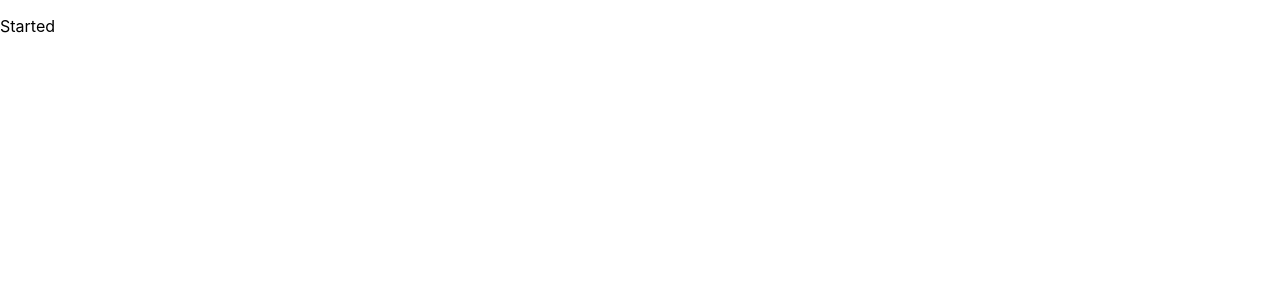
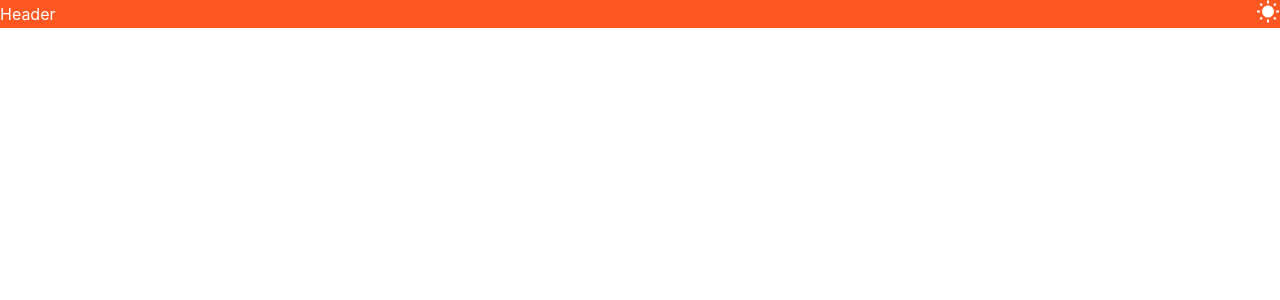
Before and after one commit to gtcelvam/portfolio, a React (Create React App) app: page / in a window 1280 px wide. Shown: the top 300 px of the page. Built offline with nearby package versions, Linux system fonts and the light colour scheme.

Commit message:
Light and Dark theme provider added.

```diff
--- a/package.json
+++ b/package.json
@@ -3,6 +3,11 @@
   "version": "0.1.0",
   "private": true,
   "dependencies": {
+    "@emotion/react": "^11.10.5",
+    "@emotion/styled": "^11.10.5",
+    "@mui/icons-material": "^5.10.16",
+    "@mui/material": "^5.10.17",
+    "@reduxjs/toolkit": "^1.9.1",
     "@testing-library/jest-dom": "^5.16.5",
     "@testing-library/react": "^13.4.0",
     "@testing-library/user-event": "^13.5.0",
@@ -12,6 +17,7 @@
     "@types/react-dom": "^18.0.9",
     "react": "^18.2.0",
     "react-dom": "^18.2.0",
+    "react-redux": "^8.0.5",
     "react-scripts": "5.0.1",
     "typescript": "^4.9.3",
     "web-vitals": "^2.1.4"
--- a/src/App.tsx
+++ b/src/App.tsx
@@ -1,10 +1,15 @@
 import React from 'react';
+import Provider from "./routes/provider";
+import S from './app.styles';
+import Home from './views/home';
 
 function App() {
   return (
-    <div className="App">
-      <p>Started</p>
-    </div>
+    <Provider>
+    <S.Container className="App">
+      <Home/>
+    </S.Container>
+    </Provider>
   );
 }
 
--- /dev/null
+++ b/src/app.styles.tsx
@@ -0,0 +1,12 @@
+import { styled } from '@mui/system';
+
+
+namespace S {
+    export const Container = styled("div")(({theme})=>({
+
+    }));
+}
+
+
+
+export default S;
--- /dev/null
+++ b/src/components/header/header.style.tsx
@@ -0,0 +1,14 @@
+import {styled} from "@mui/system";
+import {Box} from "@mui/material";
+
+namespace S{
+    export const HeaderContainer = styled(Box)(({theme})=>({
+        color: theme.palette.text.primary,
+        width:"100%",
+        display: 'flex',
+        alignItems: 'center',
+        justifyContent: "space-between"
+    }));
+}
+
+export default S
--- /dev/null
+++ b/src/components/header/index.tsx
@@ -0,0 +1,28 @@
+import React from 'react';
+import { useSelector,useDispatch } from 'react-redux';
+import WbSunnyIcon from '@mui/icons-material/WbSunny';
+import DarkModeIcon from '@mui/icons-material/DarkMode';
+import { RootState } from '../../utils/slice/configureStore';
+import { setTheme } from '../../utils/slice/themeSlice';
+import S from './header.style';
+
+
+const Header = () => {
+  const theme = useSelector((state:RootState)=>state.theme.theme);
+  const dispatch = useDispatch();
+
+  const handleTheme = ()=>{
+    dispatch(setTheme(theme === 'dark' ? 'light' : 'dark'))
+  }
+
+  return (
+    <S.HeaderContainer>
+        <p>Header</p>
+        <div onClick={handleTheme}>
+        {theme === 'dark' ? <WbSunnyIcon/> : <DarkModeIcon/>}
+        </div>
+    </S.HeaderContainer>
+  )
+}
+
+export default Header;
--- a/src/index.css
+++ b/src/index.css
@@ -1,5 +1,13 @@
+*{
+  margin:0;
+  padding:0;
+}
+
 body {
   margin: 0;
+  padding: 0;
+  width: 100%;
+  height: 100%;
   font-family: -apple-system, BlinkMacSystemFont, 'Segoe UI', 'Roboto', 'Oxygen',
     'Ubuntu', 'Cantarell', 'Fira Sans', 'Droid Sans', 'Helvetica Neue',
     sans-serif;
--- /dev/null
+++ b/src/routes/provider.tsx
@@ -0,0 +1,16 @@
+import React,{FC, ReactElement} from 'react';
+import {Provider as ToolkitProvider} from 'react-redux';
+import store from '../utils/slice/configureStore';
+
+type ProviderPropsType = { children: ReactElement };
+
+const Provider: FC<ProviderPropsType> = ({children}) => {
+  return (
+    <ToolkitProvider store={store}>
+        {children}
+    </ToolkitProvider>
+
+  )
+}
+
+export default Provider
--- /dev/null
+++ b/src/utils/slice/configureStore.ts
@@ -0,0 +1,14 @@
+import {configureStore} from "@reduxjs/toolkit";
+import themeSlice from "./themeSlice";
+
+
+const store = configureStore({
+    reducer:{
+        theme:themeSlice
+    }
+});
+
+export type RootState = ReturnType<typeof store.getState>
+
+
+export default store;
--- /dev/null
+++ b/src/utils/slice/themeSlice.ts
@@ -0,0 +1,23 @@
+import {createSlice} from '@reduxjs/toolkit';
+
+type themeType = {
+    theme: 'dark'|'light'
+}
+
+const initialState:themeType = {
+    theme : 'dark'
+}
+
+const themeSlice = createSlice({
+    name:"theme",
+    initialState:initialState,
+    reducers:{
+        setTheme : (state,action)=>{
+            state.theme = action.payload
+        }
+    }
+});
+
+export const {setTheme} = themeSlice.actions
+
+export default themeSlice.reducer
--- /dev/null
+++ b/src/utils/theme/createTheme.tsx
@@ -0,0 +1,33 @@
+import { amber, deepOrange, green, grey, purple } from '@mui/material/colors';
+import { PaletteMode } from "@mui/material";
+import { RootState } from "../slice/configureStore";
+import {useSelector} from 'react-redux';
+
+export const getTheme = (mode: PaletteMode) => ({
+  palette: {
+    mode,
+    ...(mode === 'light'
+      ? {
+          // palette values for light mode
+          primary: amber,
+          divider: amber[200],
+          text: {
+            primary: grey[900],
+            secondary: grey[800],
+          },
+        }
+      : {
+          // palette values for dark mode
+          primary: deepOrange,
+          divider: deepOrange[700],
+          background: {
+            default: deepOrange[900],
+            paper: deepOrange[900],
+          },
+          text: {
+            primary: '#fff',
+            secondary: grey[500],
+          },
+        }),
+  },
+});
--- /dev/null
+++ b/src/views/home/home.style.tsx
@@ -0,0 +1,13 @@
+import {styled} from '@mui/system';
+import {Box} from "@mui/material";
+
+namespace S{
+    export const HomeContainer = styled(Box)(({theme})=>({
+        backgroundColor:theme.palette.primary.main,
+        display: 'flex',
+        alignItems: 'center',
+        justifyContent: "space-between"
+    }));
+}
+
+export default S
--- /dev/null
+++ b/src/views/home/index.tsx
@@ -0,0 +1,24 @@
+import React from 'react'
+import { ThemeProvider } from '@mui/material';
+import Header from '../../components/header'
+import { getTheme } from '../../utils/theme/createTheme';
+import {createTheme} from "@mui/material/styles";
+import { useSelector } from 'react-redux/es/exports';
+import { RootState } from '../../utils/slice/configureStore';
+import S from './home.style'
+
+const Home = () => {
+  const themeDesign:any = useSelector((state:RootState)=>state.theme.theme);
+  const theme = createTheme(getTheme(themeDesign));
+
+  return (
+    <ThemeProvider theme={theme}>
+      <S.HomeContainer>
+        <Header/>
+    </S.HomeContainer>
+    </ThemeProvider>
+
+  )
+}
+
+export default Home
```
Also changed, not shown: 1 other file (tests, documents, lock files or other folders).
